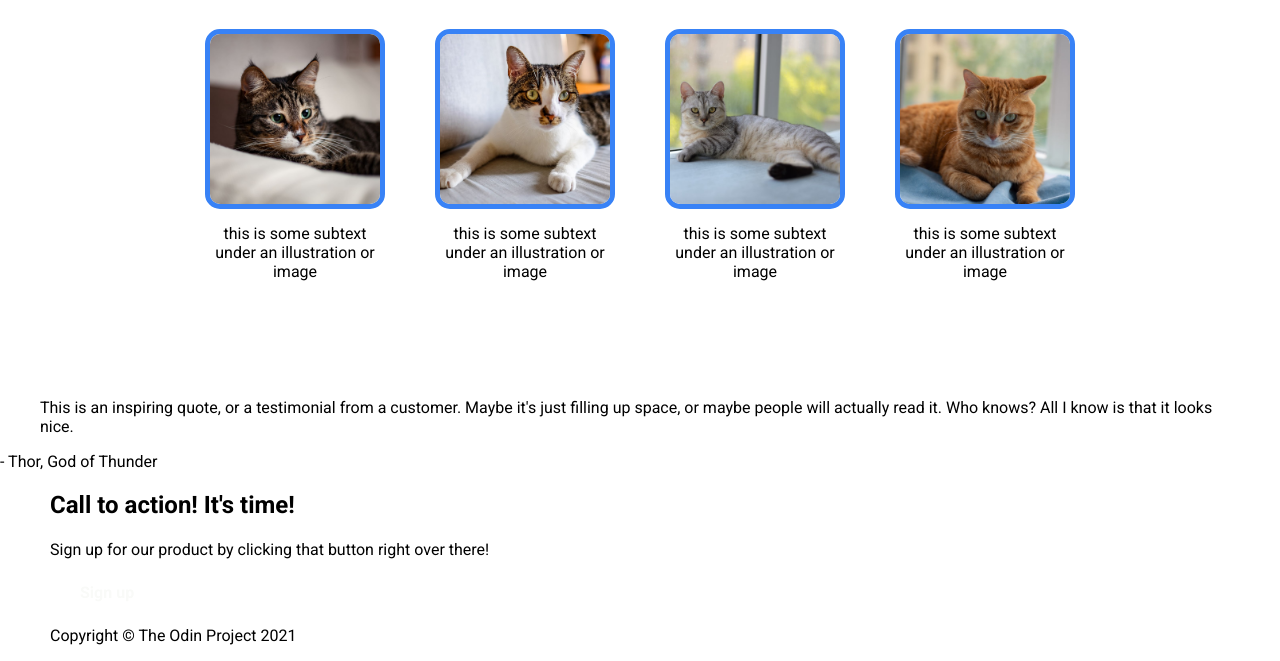
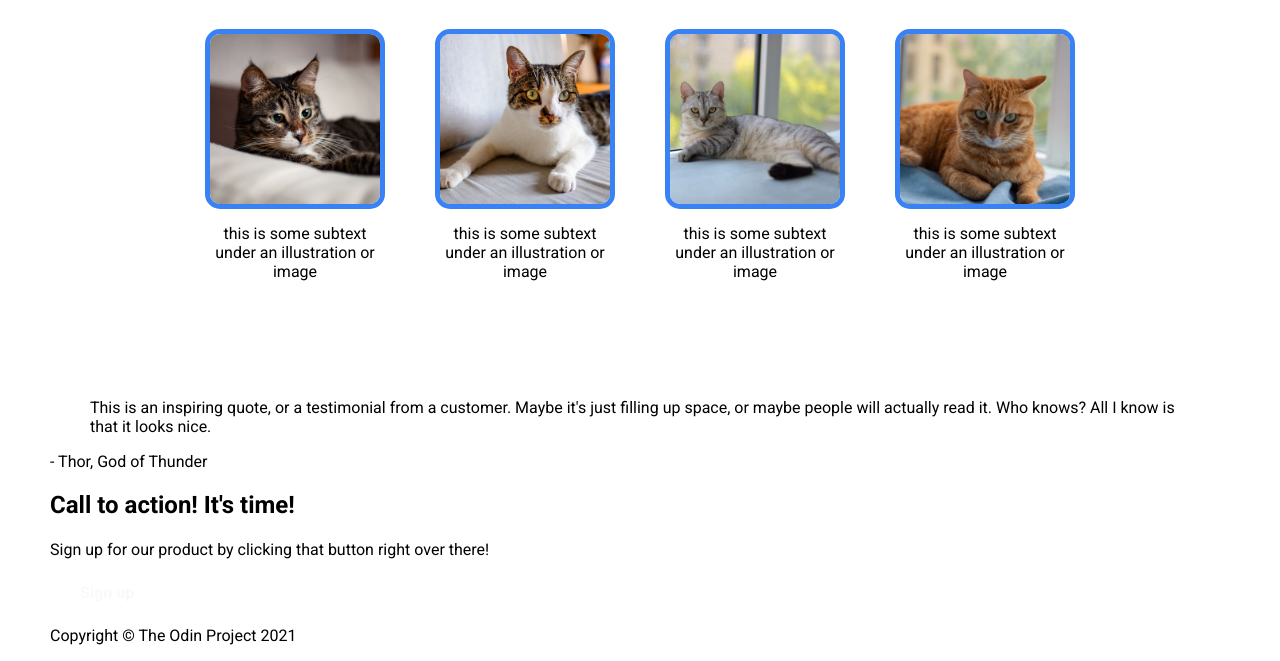
Before and after one commit to olsemeniuk/TOP-landing-page-project, a plain HTML site: page index.html in a window 1280 px wide. Shown: the part 653-1314 px from the top of the page. Drawn offline with Linux system fonts and the light colour scheme.

Commit message:
Add container to quote section

```diff
--- a/index.html
+++ b/index.html
@@ -72,11 +72,14 @@
     </div>
   </section>
   <div class="quote-block">
-    <blockquote class="quote-block__quote">
-      <p class="quote-block__text">This is an inspiring quote, or a testimonial from a customer. Maybe it's just filling
-        up space, or maybe people will actually read it. Who knows? All I know is that it looks nice.</p>
-    </blockquote>
-    <p class="quote-block__author">- Thor, God of Thunder</p>
+    <div class="container">
+      <blockquote class="quote-block__quote">
+        <p class="quote-block__text">This is an inspiring quote, or a testimonial from a customer. Maybe it's just
+          filling
+          up space, or maybe people will actually read it. Who knows? All I know is that it looks nice.</p>
+      </blockquote>
+      <p class="quote-block__author">- Thor, God of Thunder</p>
+    </div>
   </div>
   <div class="action">
     <div class="container">
```
